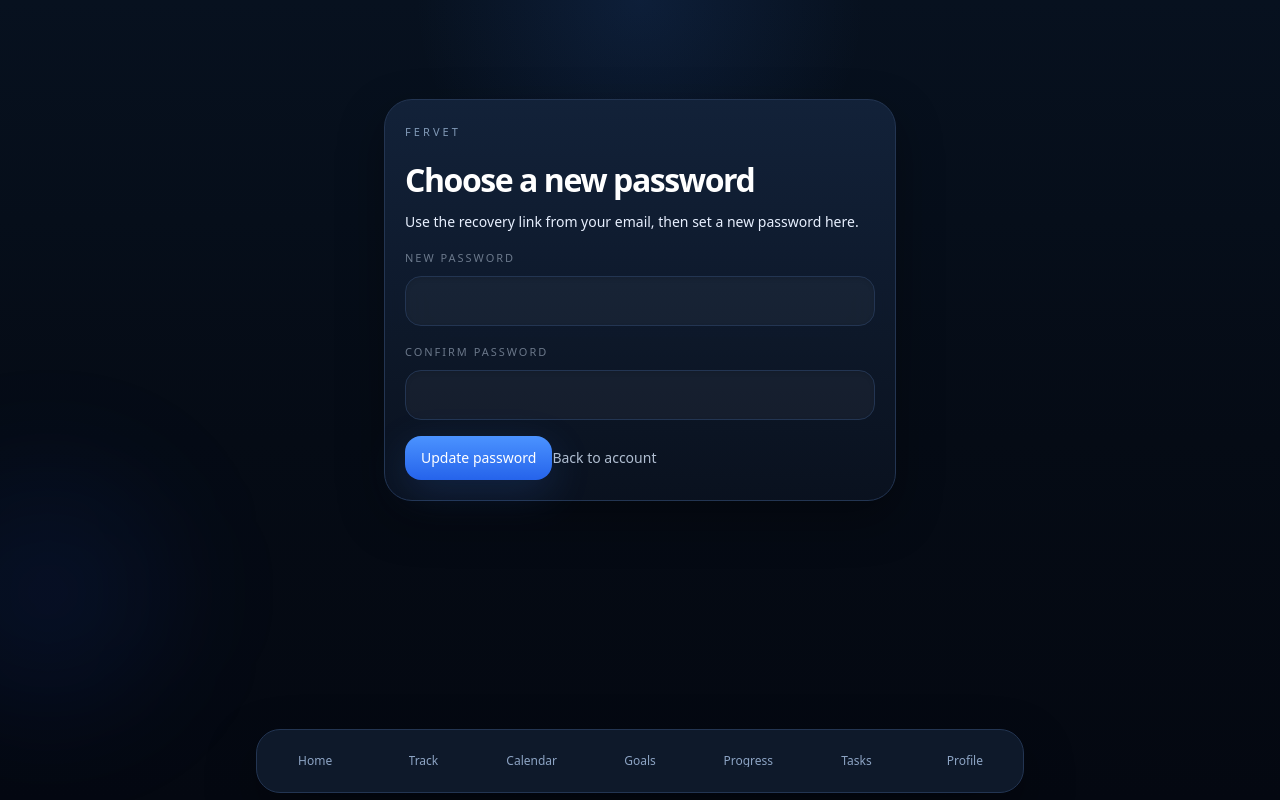
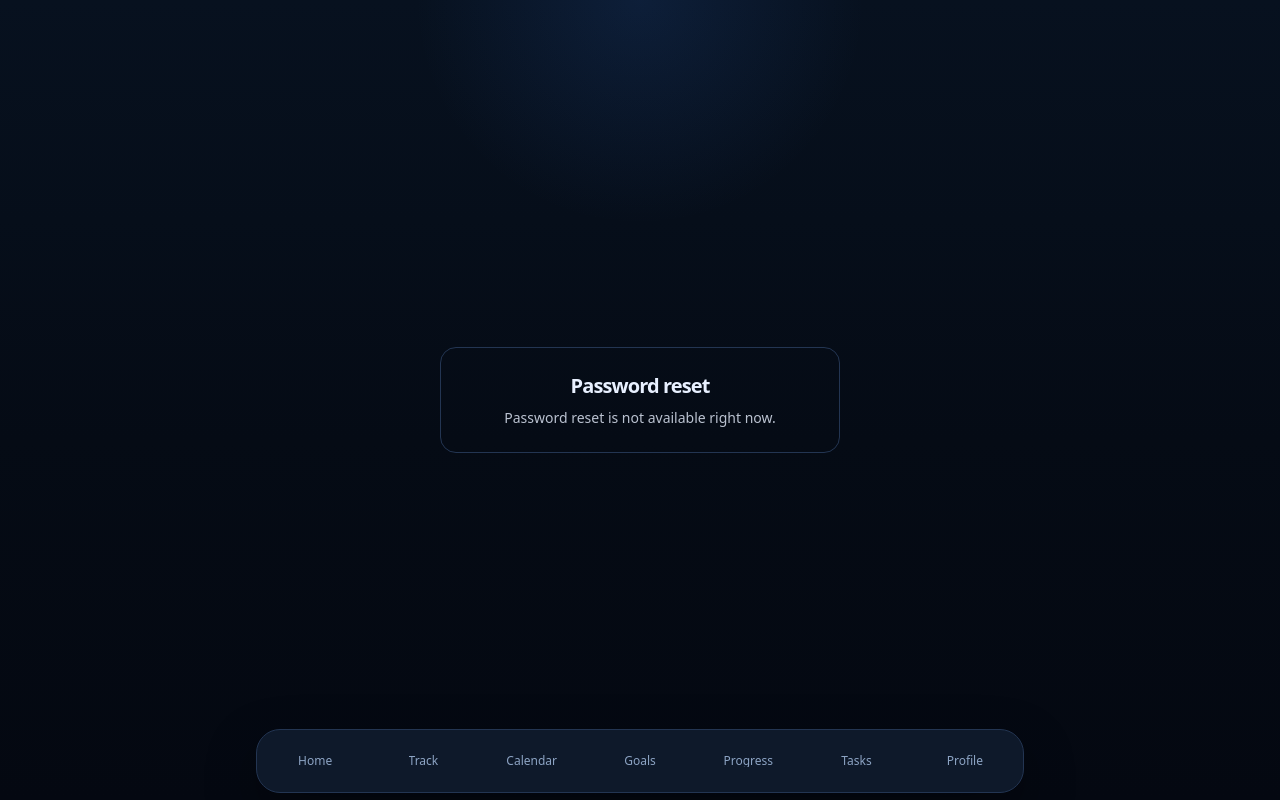
Before and after one commit to Cavary7/FERVET, a Next.js app: page /account/reset in a window 1280 px wide. Built offline with nearby package versions, Linux system fonts and the light colour scheme.

Commit message:
fix reset page build error

```diff
--- a/src/app/account/reset/page.tsx
+++ b/src/app/account/reset/page.tsx
@@ -1,57 +1,14 @@
 "use client";
 
-import { useEffect, useState } from "react";
-import Link from "next/link";
-import { useAuth } from "@/lib/auth";
-import { saveAuthSession } from "@/lib/storage";
-import { readSessionFromUrlHash } from "@/lib/supabase";
-import { Card, Field, Input, PillButton, Shell } from "@/components/ui";
-
 export default function ResetPasswordPage() {
-  const { actions, errorMessage, statusMessage } = useAuth();
-  const [password, setPassword] = useState("");
-  const [confirm, setConfirm] = useState("");
-
-  useEffect(() => {
-    const session = readSessionFromUrlHash(window.location.hash);
-    if (!session) return;
-    saveAuthSession(session);
-    window.history.replaceState({}, document.title, window.location.pathname);
-    window.location.reload();
-  }, []);
-
   return (
-    <Shell>
-      <div className="mx-auto flex min-h-[70vh] w-full max-w-lg items-center">
-        <Card className="w-full space-y-4">
-          <div>
-            <p className="text-[11px] uppercase tracking-[0.28em] text-blue-200/65">Fervet</p>
-            <h1 className="mt-3 text-white">Choose a new password</h1>
-            <p className="mt-2 text-sm text-muted/88">
-              Use the recovery link from your email, then set a new password here.
-            </p>
-          </div>
-          <Field label="New password">
-            <Input onChange={(event) => setPassword(event.target.value)} type="password" value={password} />
-          </Field>
-          <Field label="Confirm password">
-            <Input onChange={(event) => setConfirm(event.target.value)} type="password" value={confirm} />
-          </Field>
-          <PillButton
-            onClick={() => {
-              if (!password || password !== confirm) return;
-              void actions.updatePassword(password);
-            }}
-          >
-            Update password
-          </PillButton>
-          {statusMessage ? <p className="text-sm text-blue-100">{statusMessage}</p> : null}
-          {errorMessage ? <p className="text-sm text-red-100">{errorMessage}</p> : null}
-          <Link className="text-sm text-blue-100/80" href="/account">
-            Back to account
-          </Link>
-        </Card>
+    <main className="mx-auto flex min-h-screen max-w-md items-center justify-center p-6">
+      <div className="w-full rounded-2xl border p-6 text-center">
+        <h1 className="text-xl font-semibold">Password reset</h1>
+        <p className="mt-2 text-sm opacity-80">
+          Password reset is not available right now.
+        </p>
       </div>
-    </Shell>
+    </main>
   );
 }
```
